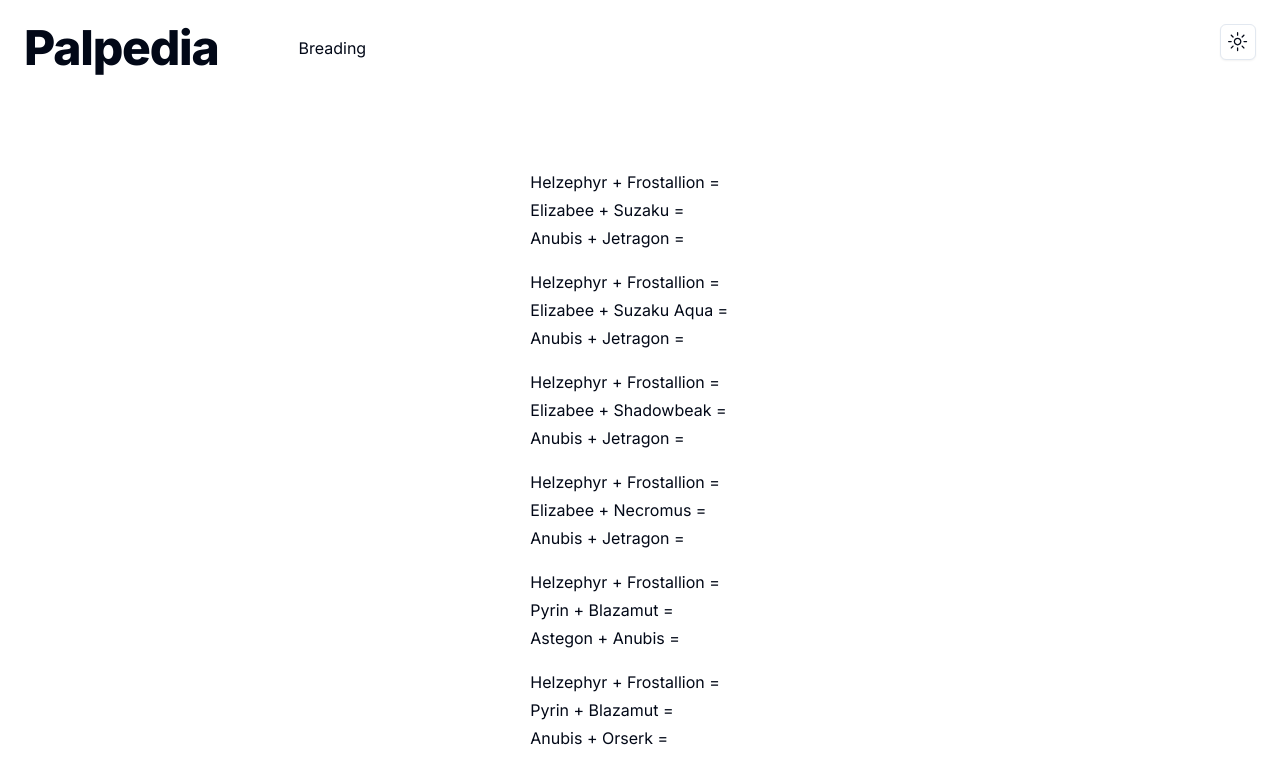
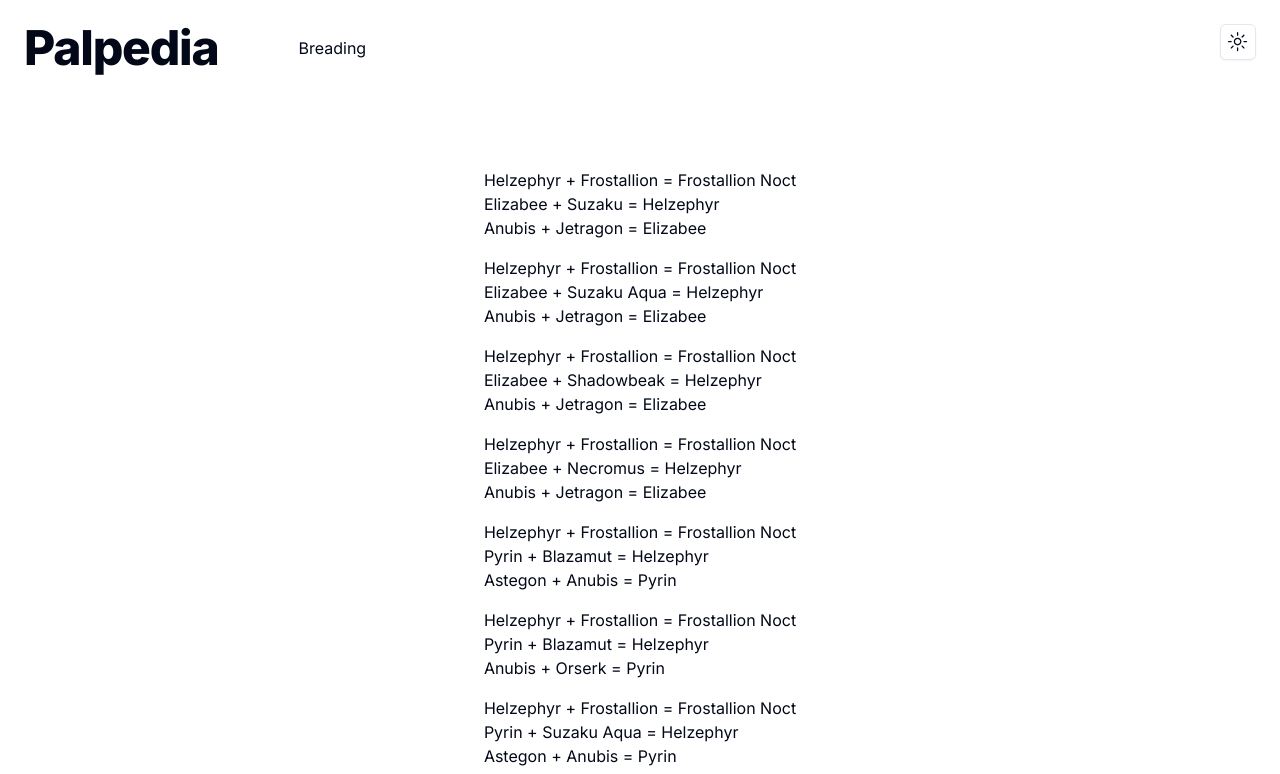
Before and after one commit to ogustavohp/palpedia, a Next.js app: page /breading in a window 1280 px wide. Shown: the top 774 px of the page. Built offline with nearby package versions, Linux system fonts and the light colour scheme.

Commit message:
update breading page

```diff
--- a/app/breading/page.tsx
+++ b/app/breading/page.tsx
@@ -92,13 +92,10 @@ export default function Breading() {
         for (const parentPair of possibleParents) {
           const [parent1, parent2] = parentPair
 
-          // if (!visited.has(parent1) && !visited.has(parent2)) {
-          //   queue.push([parent1, parents.concat([parentPair])])
-          //   queue.push([parent2, parents.concat([parentPair])])
-          // }
           if (!visited.has(parent1) && !visited.has(parent2)) {
-            queue.push([parent1, parents.concat([parentPair])])
-            queue.push([parent2, parents.concat([parentPair])])
+            const newParents = [...parents, parentPair]
+            queue.push([parent1, newParents])
+            queue.push([parent2, newParents])
           }
         }
       }
@@ -111,29 +108,57 @@ export default function Breading() {
     return combinations
   }
 
+  function findBreedingCombination2(
+    targetPal: keyof typeof breedingMapDb,
+    ancestorPal: keyof typeof breedingMapDb,
+    breedingMap: breedingMapType,
+  ) {
+    // console.log(targetPal)
+    // console.log(ancestorPal)
+    // console.log(breedingMap)
+  }
+  findBreedingCombination2('Frostallion Noct', 'Anubis', breedingMapDb)
+
   const resultPals = findBreedingCombination(
     'Frostallion Noct',
     'Anubis',
     breedingMapDb,
   )
 
-  console.log(resultPals)
+  // console.log(resultPals)
 
   if (typeof resultPals === 'string') {
     return
   }
 
+  function findCombination(array: string[]) {
+    for (const key in breedingMapDb) {
+      if (Object.prototype.hasOwnProperty.call(breedingMapDb, key)) {
+        const subArrays = breedingMapDb[key]
+
+        for (const subarray of subArrays) {
+          if (array.every((element) => subarray.includes(element))) {
+            return key
+          }
+        }
+      }
+    }
+    return null // Retorna null se não encontrar correspondência
+  }
+
+  console.log(findCombination(['Faleris', 'Anubis']))
+
   return (
-    <Typography>
     <div className="flex gap-4 flex-col">
       {resultPals.map((e, i) => (
         <div className="" key={`${e}-${i}`}>
           {e.map((e, i) => (
-              <div key={`${e}-${i}`}>{`${e[0]} + ${e[1]} = `}</div>
+            <div
+              key={`${e}-${i}`}
+            >{`${e[0]} + ${e[1]} = ${findCombination(e)} `}</div>
           ))}
         </div>
       ))}
     </div>
-    </Typography>
   )
 }
```
Lines whose indentation alone changed are shown as unchanged.
